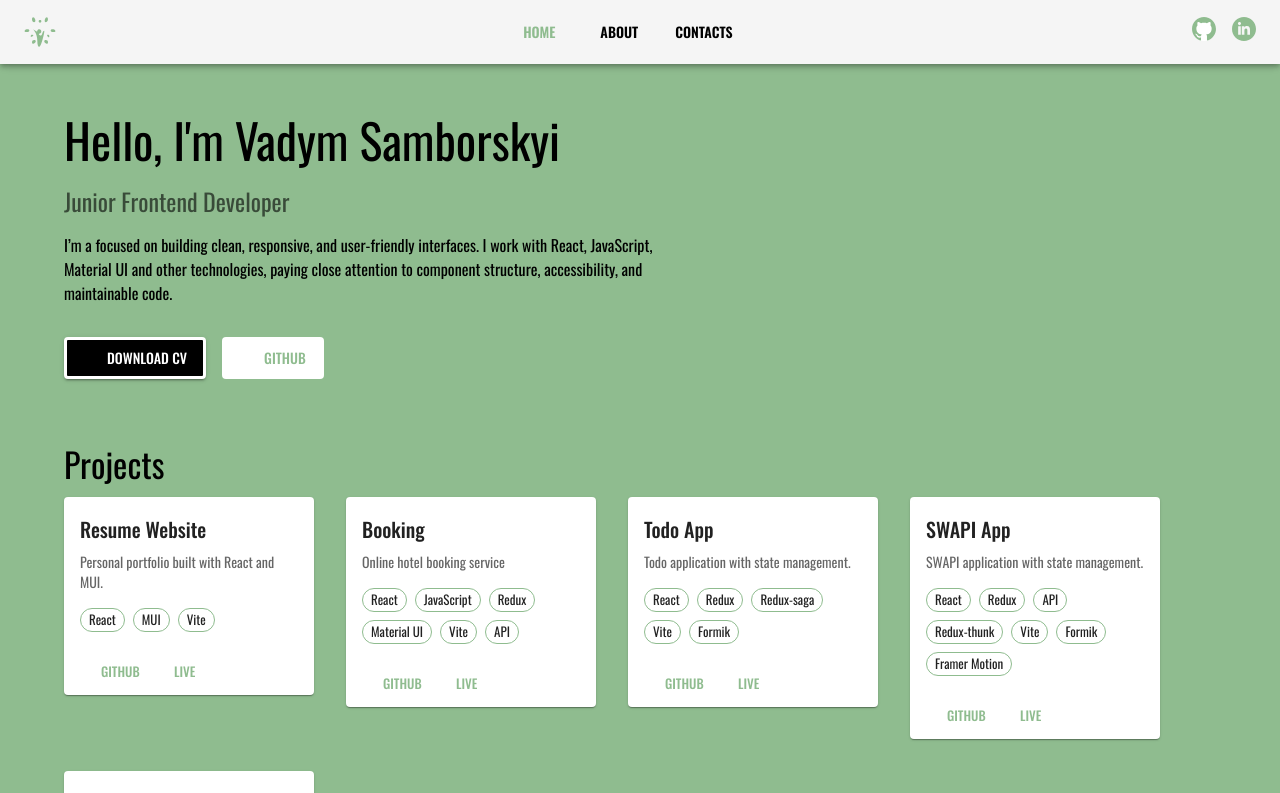
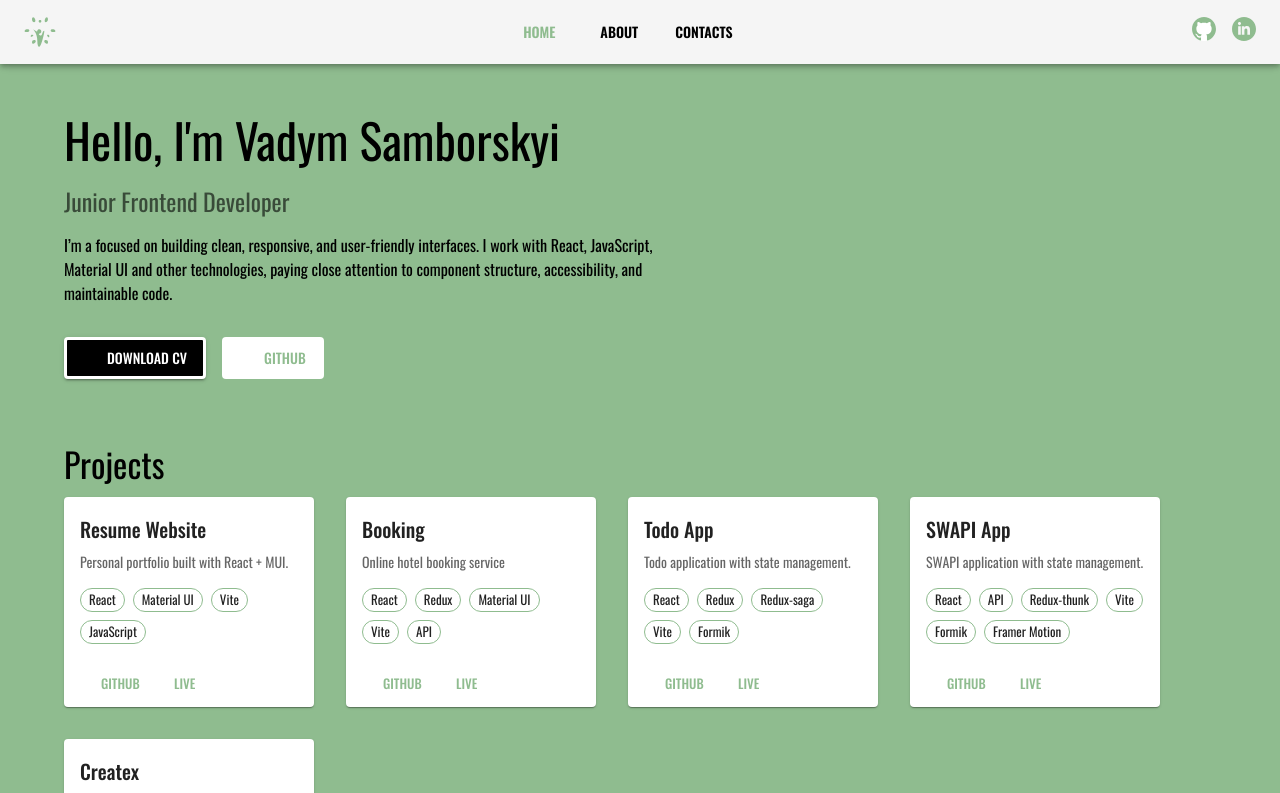
Before and after one commit to VSsmbrsk/Front_pro, a React (Vite) app in the folder homework32/resume/: page /contacts in a window 1280 px wide. Shown: the top 793 px of the page. Built offline with nearby package versions, Linux system fonts and the light colour scheme; some icons are missing.

Commit message:
refactor: update project descriptions and tech stacks in ProjectsSection component

```diff
--- a/homework32/resume/src/components/Main/ProjectsSection.jsx
+++ b/homework32/resume/src/components/Main/ProjectsSection.jsx
@@ -4,15 +4,15 @@ import ProjectCard from "./ProjectCard";
 const projects = [
   {
     title: "Resume Website",
-    description: "Personal portfolio built with React and MUI.",
-    tech: ["React", "MUI", "Vite"],
+    description: "Personal portfolio built with React + MUI.",
+    tech: ["React", "Material UI", "Vite", "JavaScript"],
     github: "https://github.com/VSsmbrsk/Front_pro/tree/main/homework32/resume",
     live: "https://vssmbrsk.github.io/resume/",
   },
   {
     title: "Booking",
     description: "Online hotel booking service",
-    tech: ["React", "JavaScript", "Redux", "Material UI", "Vite", "API"],
+    tech: ["React", "Redux", "Material UI", "Vite", "API"],
     github: "https://github.com/VSsmbrsk/booking-app",
     live: "https://vssmbrsk.github.io/booking-app/",
   },
@@ -27,15 +27,7 @@ const projects = [
   {
     title: "SWAPI App",
     description: "SWAPI application with state management.",
-    tech: [
-      "React",
-      "Redux",
-      "API",
-      "Redux-thunk",
-      "Vite",
-      "Formik",
-      "Framer Motion",
-    ],
+    tech: ["React", "API", "Redux-thunk", "Vite", "Formik", "Framer Motion"],
     github:
       "https://github.com/VSsmbrsk/Front_pro/tree/main/homework30/swapi-redux-thunk",
     live: "https://vssmbrsk.github.io/swapi-redux-thunk/",
```
